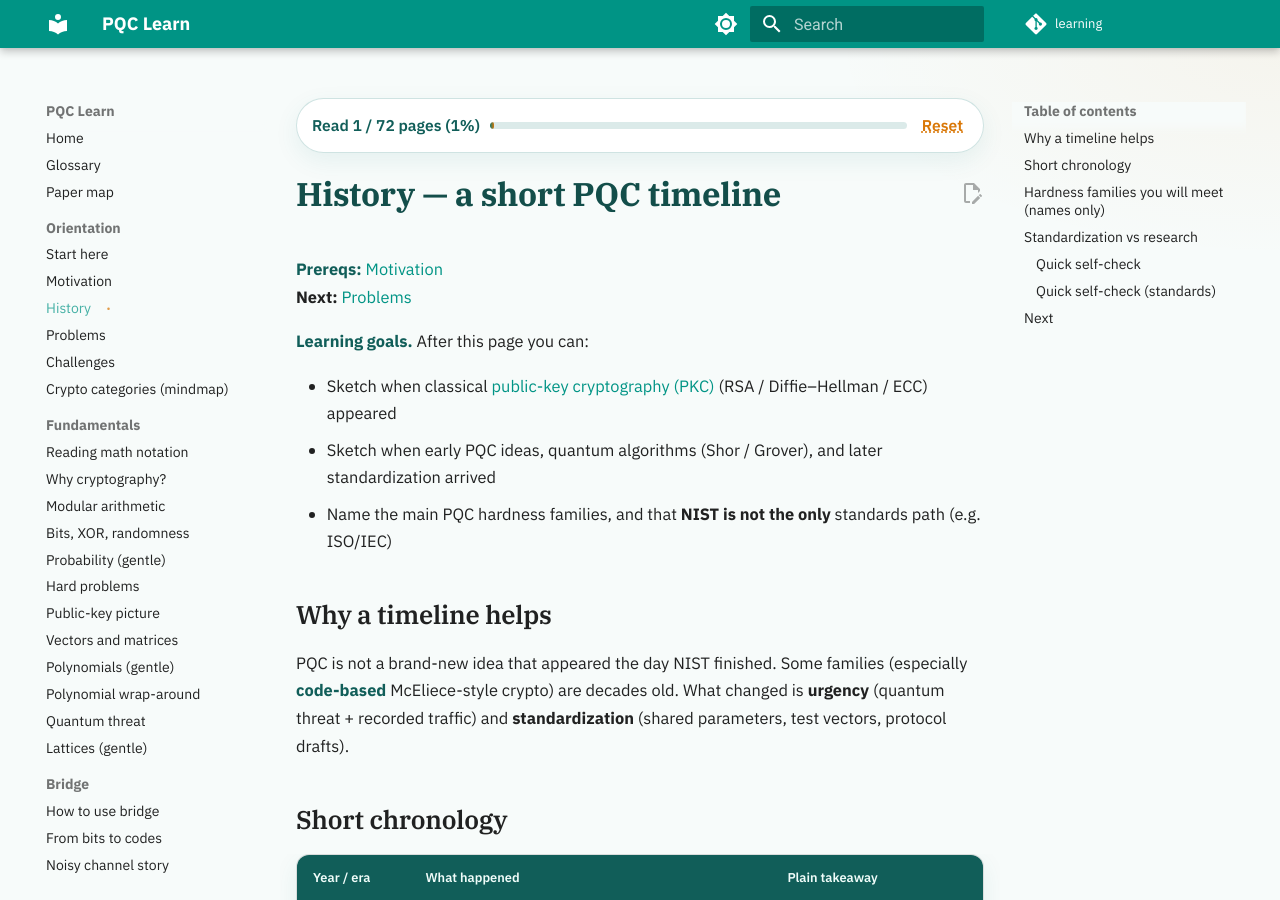
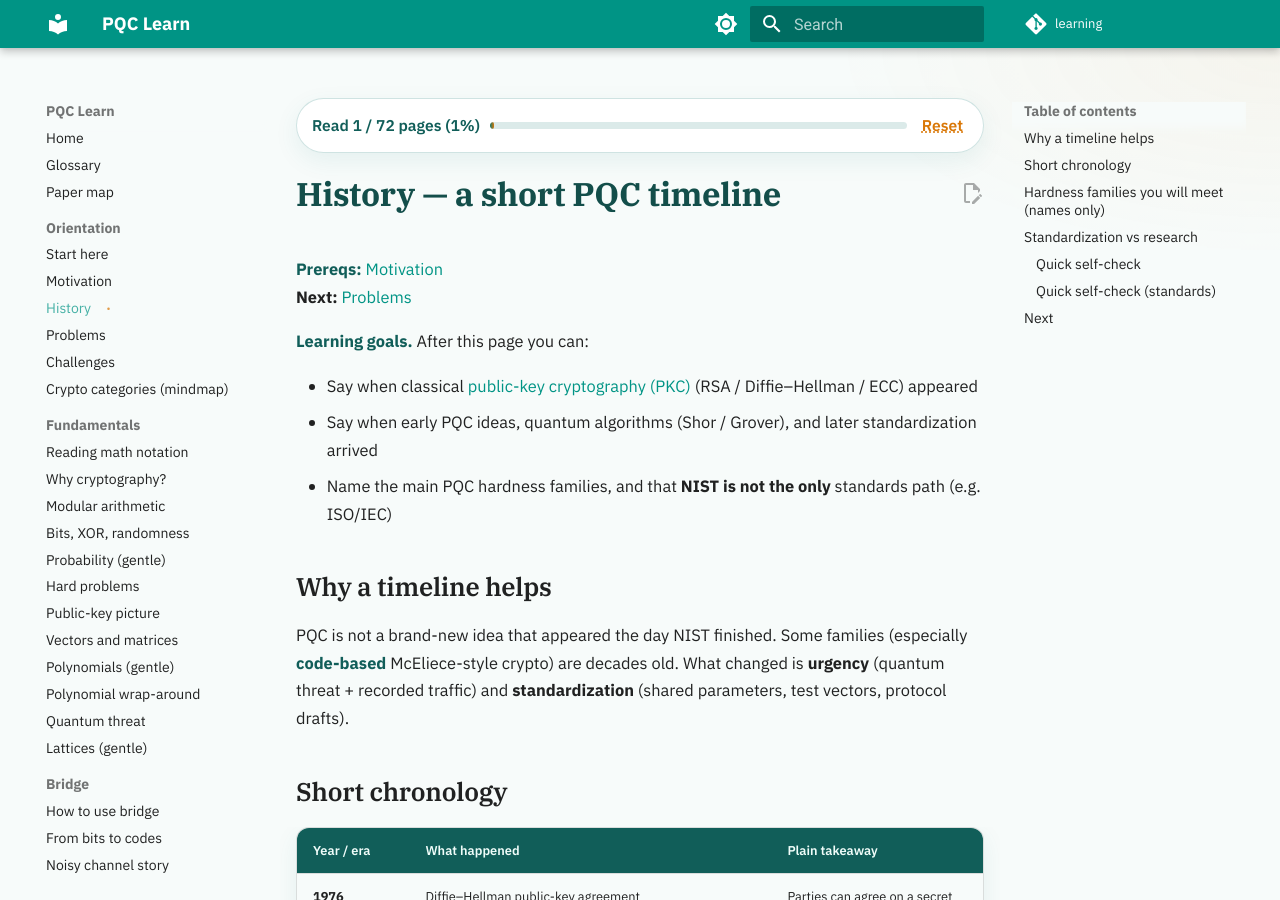
Before and after one commit to Post-Quantum-Cryptography-PQC/learning, an MkDocs documentation site: the page built from docs/orientation/history.md, in a window 1280 px wide and 900 px high. Built offline with MkDocs 1.6.1 and Material for MkDocs 9.7.7, drawn with Linux system fonts in a browser that asks for light colours; comment, search, counter and statistics services are not loaded.

Commit message:
sync from pqc-learning-public@d4a9614

```diff
--- a/docs/orientation/history.md
+++ b/docs/orientation/history.md
@@ -5,8 +5,8 @@
 
 **Learning goals.** After this page you can:
 
-- Sketch when classical [public-key cryptography (PKC)](../glossary.md#pkc) (RSA / Diffie–Hellman / ECC) appeared
-- Sketch when early PQC ideas, quantum algorithms (Shor / Grover), and later standardization arrived
+- Say when classical [public-key cryptography (PKC)](../glossary.md#pkc) (RSA / Diffie–Hellman / ECC) appeared
+- Say when early PQC ideas, quantum algorithms (Shor / Grover), and later standardization arrived
 - Name the main PQC hardness families, and that **NIST is not the only** standards path (e.g. ISO/IEC)
 
 ## Why a timeline helps
```
